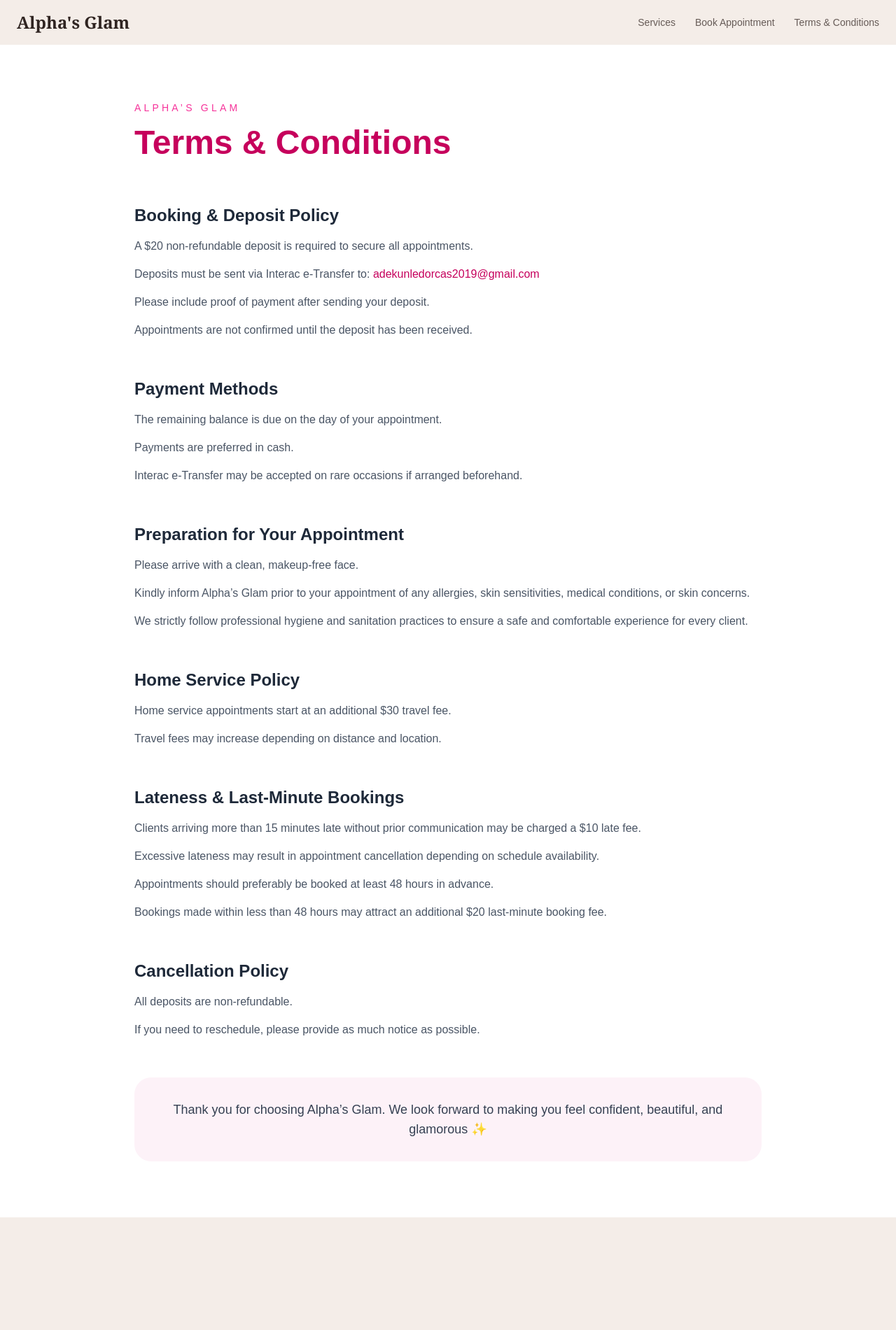
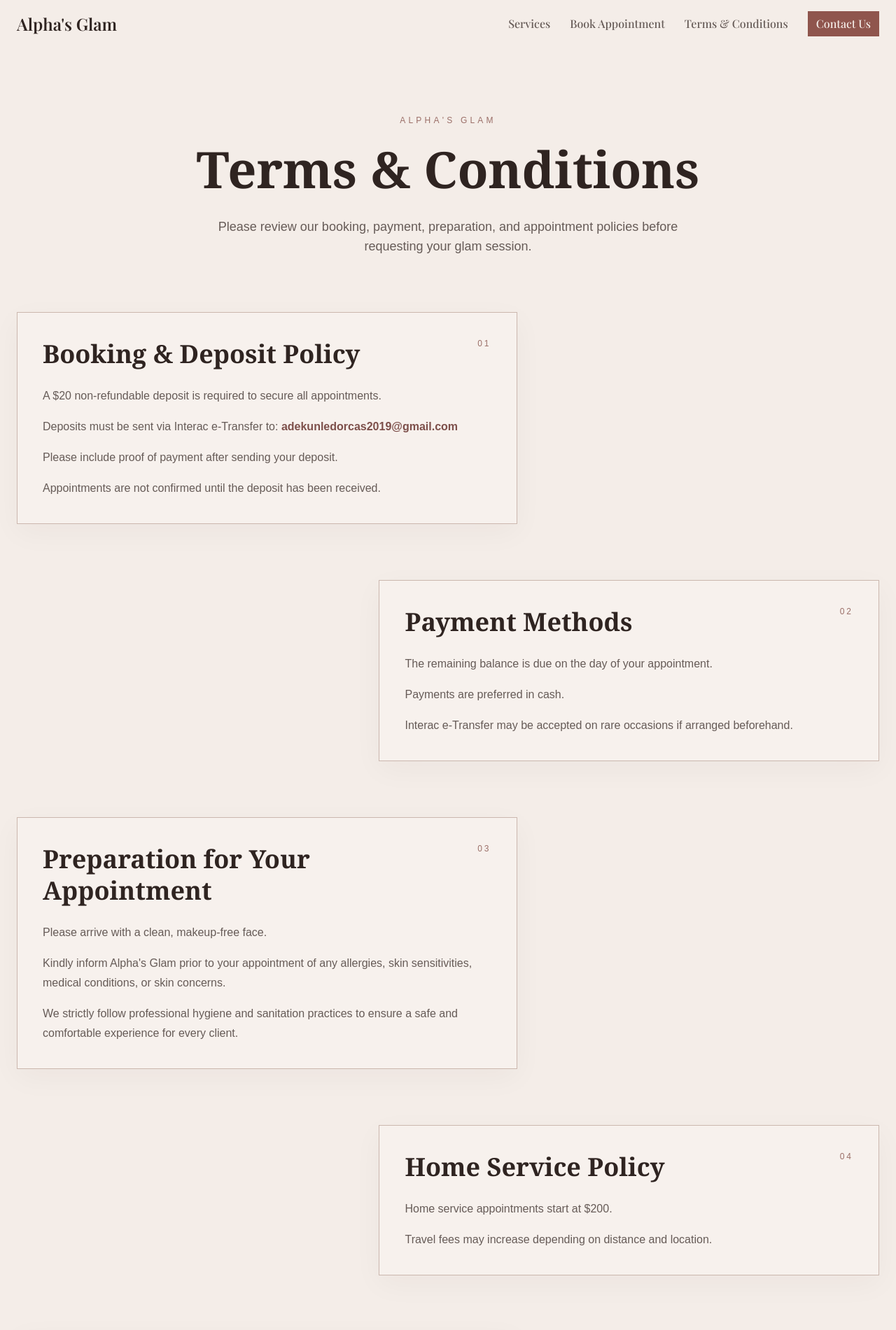
Before and after one commit to funshothanni/Alphas-Glam, a Next.js app: page /policy in a window 1280 px wide. Shown: the top 1901 px of the page at 70% size. Before the commit the page ends 1740 px from the top, so only its background shows below. Built offline with nearby package versions, Linux system fonts and the light colour scheme.

Commit message:
font formatting

```diff
--- a/app/policy/page.tsx
+++ b/app/policy/page.tsx
@@ -1,125 +1,181 @@
 import NavBar from "@/components/NavBar";
+
+const policies = [
+    {
+        title: "Booking & Deposit Policy",
+        body: (
+            <>
+                <p>A $20 non-refundable deposit is required to secure all appointments.</p>
+
+                <p>
+                    Deposits must be sent via Interac e-Transfer to:{" "}
+                    <span className="font-semibold text-[#7d4f4a]">
+                        adekunledorcas2019@gmail.com
+                    </span>
+                </p>
+
+                <p>Please include proof of payment after sending your deposit.</p>
+
+                <p>
+                    Appointments are not confirmed until the deposit has been received.
+                </p>
+            </>
+        ),
+    },
+    {
+        title: "Payment Methods",
+        body: (
+            <>
+                <p>The remaining balance is due on the day of your appointment.</p>
+
+                <p>Payments are preferred in cash.</p>
+
+                <p>
+                    Interac e-Transfer may be accepted on rare occasions if arranged
+                    beforehand.
+                </p>
+            </>
+        ),
+    },
+    {
+        title: "Preparation for Your Appointment",
+        body: (
+            <>
+                <p>Please arrive with a clean, makeup-free face.</p>
+
+                <p>
+                    Kindly inform Alpha&apos;s Glam prior to your appointment of any
+                    allergies, skin sensitivities, medical conditions, or skin concerns.
+                </p>
+
+                <p>
+                    We strictly follow professional hygiene and sanitation practices to
+                    ensure a safe and comfortable experience for every client.
+                </p>
+            </>
+        ),
+    },
+    {
+        title: "Home Service Policy",
+        body: (
+            <>
+                <p>Home service appointments start at $200.</p>
+
+                <p>
+                    Travel fees may increase depending on distance and location.
+                </p>
+            </>
+        ),
+    },
+    {
+        title: "Lateness & Last-Minute Bookings",
+        body: (
+            <>
+                <p>
+                    Clients arriving more than 15 minutes late without prior
+                    communication may be charged a $10 late fee.
+                </p>
+
+                <p>
+                    Excessive lateness may result in appointment cancellation depending
+                    on schedule availability.
+                </p>
+
+                <p>
+                    Appointments should preferably be booked at least 48 hours in advance.
+                </p>
+
+                <p>
+                    Bookings made within less than 48 hours may attract an additional
+                    $20 last-minute booking fee.
+                </p>
+            </>
+        ),
+    },
+    {
+        title: "Cancellation Policy",
+        body: (
+            <>
+                <p>All deposits are non-refundable.</p>
+
+                <p>
+                    If you need to reschedule, please provide as much notice as possible.
+                </p>
+            </>
+        ),
+    },
+];
 
 export default function PolicyPage() {
     return (
         <>
             <NavBar />
 
-            <section className="min-h-screen bg-white px-6 py-20">
-                <div className="mx-auto max-w-4xl">
-                    <p className="text-sm uppercase tracking-[0.3em] text-pink-500">
-                        Alpha’s Glam
-                    </p>
+            <main className="min-h-screen bg-[#f4ede8] px-6 py-16 md:py-24">
+                <div className="mx-auto max-w-7xl">
 
-                    <h1 className="mt-4 text-5xl font-bold text-pink-700">
-                        Terms & Conditions
-                    </h1>
+                    {/* PAGE INTRO */}
+                    <div className="mx-auto mb-20 max-w-3xl text-center">
+                        <p className="mb-4 text-xs uppercase tracking-[0.35em] text-[#9b6f68]">
+                            Alpha&apos;s Glam
+                        </p>
 
-                    <div className="mt-16 space-y-14">
-                        <div>
-                            <h2 className="text-2xl font-semibold text-gray-800">
-                                Booking & Deposit Policy
-                            </h2>
+                        <h1 className="font-serif text-5xl font-semibold leading-tight text-[#2f2421] sm:text-6xl md:text-7xl">
+                            Terms & Conditions
+                        </h1>
 
-                           <div className="mt-4 space-y-4 text-gray-600">
-                                <p>A $20 non-refundable deposit is required to secure all appointments.</p>
-                                <p>
-                                    Deposits must be sent via Interac e-Transfer to:{" "}
-                                    <span className="font-medium text-pink-700">
-                    adekunledorcas2019@gmail.com
-                  </span>
-                                </p>
-                                <p>Please include proof of payment after sending your deposit.</p>
-                                <p>Appointments are not confirmed until the deposit has been received.</p>
-                            </div>
-                        </div>
+                        <p className="mx-auto mt-6 max-w-2xl text-base leading-7 text-[#665b57] sm:text-lg">
+                            Please review our booking, payment, preparation, and
+                            appointment policies before requesting your glam session.
+                        </p>
+                    </div>
 
-                        <div>
-                            <h2 className="text-2xl font-semibold text-gray-800">
-                                Payment Methods
-                            </h2>
+                    {/* POLICY CARDS */}
+                    <div className="space-y-14 md:space-y-20">
+                        {policies.map((policy, index) => {
+                            const isLeft = index % 2 === 0;
 
-                            <div className="mt-4 space-y-4 text-gray-600">
-                                <p>The remaining balance is due on the day of your appointment.</p>
-                                <p>Payments are preferred in cash.</p>
-                                <p>
-                                    Interac e-Transfer may be accepted on rare occasions if arranged
-                                    beforehand.
-                                </p>
-                            </div>
-                        </div>
+                            return (
+                                <article
+                                    key={policy.title}
+                                    className={`w-full border border-[#cbb7ae] bg-[#f7f1ed] p-7 shadow-[0_12px_40px_rgba(47,36,33,0.04)] sm:p-9 md:max-w-[58%] ${
+                                        isLeft
+                                            ? "md:mr-auto"
+                                            : "md:ml-auto"
+                                    }`}
+                                >
+                                    <div className="mb-6 flex items-start justify-between gap-6">
+                                        <h2 className="font-serif text-3xl font-semibold leading-tight text-[#2f2421] sm:text-4xl">
+                                            {policy.title}
+                                        </h2>
 
-                        <div>
-                            <h2 className="text-2xl font-semibold text-gray-800">
-                                Preparation for Your Appointment
-                            </h2>
+                                        <span className="hidden text-xs uppercase tracking-[0.25em] text-[#9b6f68] sm:block">
+                                            0{index + 1}
+                                        </span>
+                                    </div>
 
-                            <div className="mt-4 space-y-4 text-gray-600">
-                                <p>Please arrive with a clean, makeup-free face.</p>
-                                <p>
-                                    Kindly inform Alpha’s Glam prior to your appointment of any
-                                    allergies, skin sensitivities, medical conditions, or skin concerns.
-                                </p>
-                                <p>
-                                    We strictly follow professional hygiene and sanitation practices to
-                                    ensure a safe and comfortable experience for every client.
-                                </p>
-                            </div>
-                        </div>
+                                    <div className="space-y-4 text-base leading-7 text-[#665b57]">
+                                        {policy.body}
+                                    </div>
+                                </article>
+                            );
+                        })}
+                    </div>
 
-                        <div>
-                            <h2 className="text-2xl font-semibold text-gray-800">
-                                Home Service Policy
-                            </h2>
+                    {/* CLOSING NOTE */}
+                    <div className="mx-auto mt-24 max-w-3xl border-t border-[#cbb7ae] pt-12 text-center">
+                        <p className="font-serif text-3xl italic leading-relaxed text-[#2f2421] sm:text-4xl">
+                            Thank you for choosing Alpha&apos;s Glam.
+                        </p>
 
-                            <div className="mt-4 space-y-4 text-gray-600">
-                                <p>Home service appointments start at an additional $30 travel fee.</p>
-                                <p>Travel fees may increase depending on distance and location.</p>
-                            </div>
-                        </div>
+                        <p className="mx-auto mt-4 max-w-xl text-base leading-7 text-[#665b57]">
+                            We look forward to making you feel confident, beautiful,
+                            and glamorous.
+                        </p>
+                    </div>
 
-                        <div>
-                            <h2 className="text-2xl font-semibold text-gray-800">
-                                Lateness & Last-Minute Bookings
-                            </h2>
-
-                            <div className="mt-4 space-y-4 text-gray-600">
-                                <p>
-                                    Clients arriving more than 15 minutes late without prior
-                                    communication may be charged a $10 late fee.
-                                </p>
-                                <p>
-                                    Excessive lateness may result in appointment cancellation depending
-                                    on schedule availability.
-                                </p>
-                                <p>Appointments should preferably be booked at least 48 hours in advance.</p>
-                                <p>
-                                    Bookings made within less than 48 hours may attract an additional
-                                    $20 last-minute booking fee.
-                                </p>
-                            </div>
-                        </div>
-
-                        <div>
-                            <h2 className="text-2xl font-semibold text-gray-800">
-                                Cancellation Policy
-                            </h2>
-
-                            <div className="mt-4 space-y-4 text-gray-600">
-                                <p>All deposits are non-refundable.</p>
-                                <p>If you need to reschedule, please provide as much notice as possible.</p>
-                            </div>
-                        </div>
-
-                        <div className="rounded-3xl bg-pink-50 p-8 text-center">
-                            <p className="text-lg text-gray-700">
-                                Thank you for choosing Alpha’s Glam. We look forward to making you
-                                feel confident, beautiful, and glamorous ✨
-                            </p>
-                        </div>
-                    </div>
                 </div>
-            </section>
+            </main>
         </>
     );
 }
--- a/components/NavBar.tsx
+++ b/components/NavBar.tsx
@@ -1,4 +1,10 @@
 import Link from "next/link";
+import { Playfair_Display } from "next/font/google";
+
+const playfair = Playfair_Display({
+    subsets: ["latin"],
+    weight: ["400", "500", "600"],
+});
 
 export default function NavBar() {
     return (
@@ -8,13 +14,14 @@ export default function NavBar() {
                 {/* LOGO */}
                 <Link
                     href="/"
-                    className="font-serif text-xl font-semibold text-[#2f2421] md:text-2xl"
+                    className={`${playfair.className} text-2xl font-semibold text-[#2f2421]`}
                 >
                     Alpha&apos;s Glam
                 </Link>
 
-                {/* NAVIGATION */}
-                <div className="flex gap-4 text-sm text-[#665b57] sm:gap-7">
+                <div
+                    className={`${playfair.className} flex items-center gap-4 text-base font-medium text-[#665b57] sm:gap-7`}
+                >
                     <Link
                         href="/services"
                         className="transition hover:text-[#7d4f4a]"
@@ -35,6 +42,13 @@ export default function NavBar() {
                     >
                         Terms & Conditions
                     </Link>
+
+                    <Link
+                        href="/#contact"
+                        className="bg-[#8f554d] px-3 py-1.5 text-[#f4ede8] transition hover:bg-[#7d4f4a]"
+                    >
+                        Contact Us
+                    </Link>
                 </div>
 
             </nav>
```
